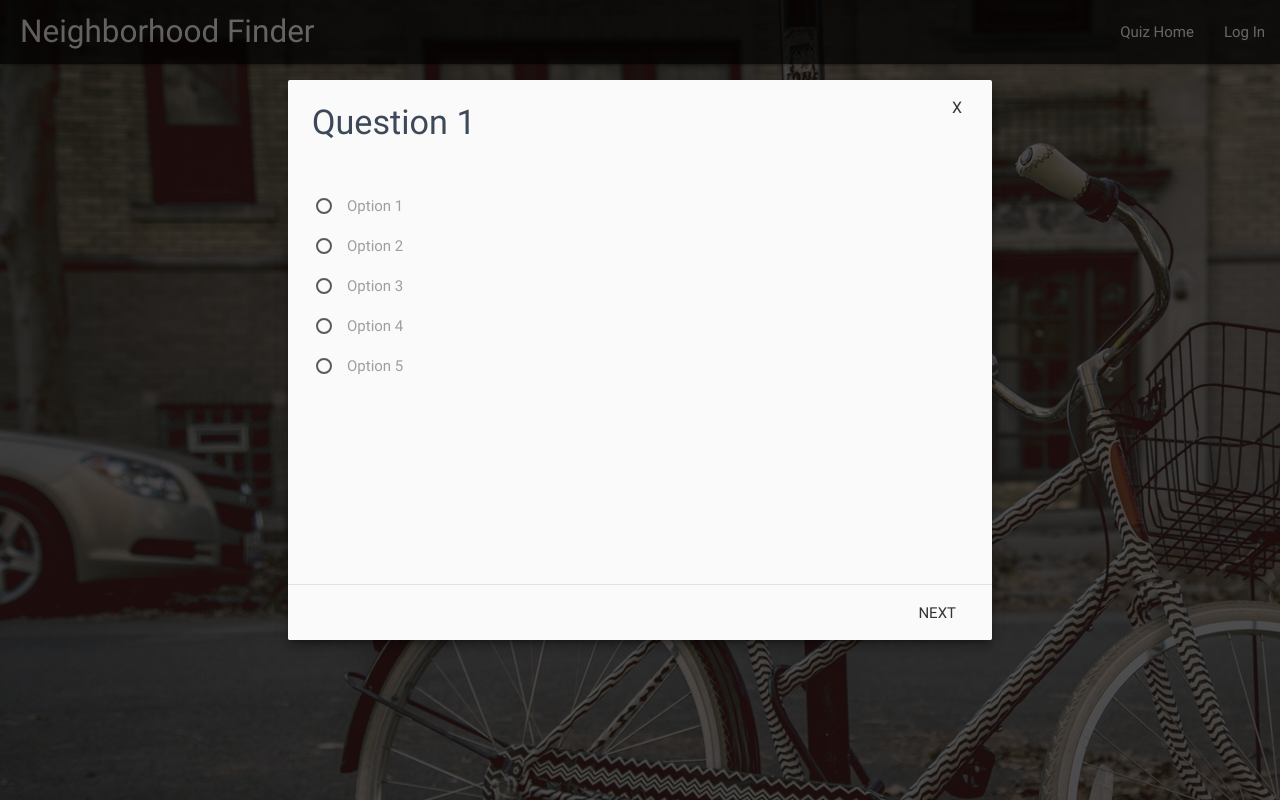
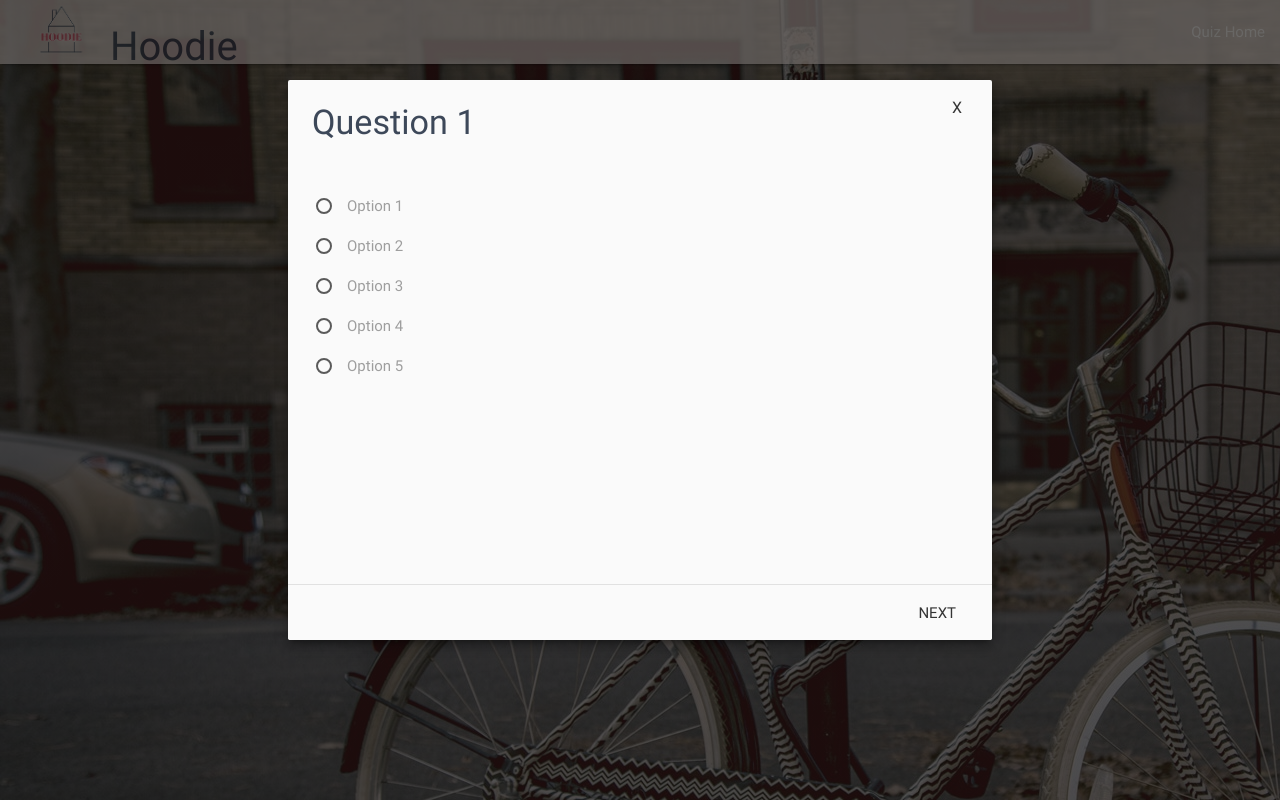
Before and after one commit to ajzdunek/Neighborhood-Finder, a website: page public/survey.html in a window 1280 px wide. Drawn offline with nearby package versions, Linux system fonts and the light colour scheme.

Commit message:
updates with new foreign key that matches with db

```diff
--- a/models/neighborhood_detail.js
+++ b/models/neighborhood_detail.js
@@ -35,8 +35,8 @@ module.exports = function (sequelize, DataTypes) {
                 len: [1]
             }
         },
-        FKNeighborhoodsGen: {
-            type: DataTypes.TEXT,
+        NeighborhoodgeneralId: {
+            type: DataTypes.INTEGER,
             allowNull: false,
             validate: {
                 len: [5]
--- a/public/css/style-survey.css
+++ b/public/css/style-survey.css
@@ -1,5 +1,5 @@
 nav {
-    background-color: black;
+    background-color: #D9CFCA;
     opacity: .7;
 }
 body {
@@ -8,8 +8,17 @@ body {
     color: #3D4859;
 }
 
-.brand-logo {
+.headNav {
     margin-left: 20px;
+    color: #3d4859;
+    font-size: 40px;
+}
+
+.hoodie-icon {
+    width: 60px;
+    margin-left: 30px;
+
+
 }
 
 .modal {
--- a/public/js/app.js
+++ b/public/js/app.js
@@ -398,8 +398,8 @@ $(document).ready(function () {
                     outDuration: 300
                 });
                 $('#modal1').modal('open');
-                console.log("data", data.data.nameData.Name);
-                console.log("data for neigh", data.data.detailData[0]);
+                console.log("data", data);
+                console.log("data for neigh", data.data.detailData);
 
                 $("#neighborhoodName").text(data.data.nameData.Name);
                 $(".description").text(data.data.nameData.Description);
--- a/public/survey.html
+++ b/public/survey.html
@@ -14,13 +14,10 @@
 <body>
     <nav>
         <div class="nav-wrapper" id="navigation">
-            <a href="#" class="brand-logo">Neighborhood Finder</a>
+            <img src="images/Chi-hood.png" class="hoodie-icon"><a class="headNav">Hoodie</a>
             <ul id="nav-mobile" class="right hide-on-med-and-down">
                 <li>
-                    <a href="badges.html">Quiz Home</a>
-                </li>
-                <li>
-                    <a href="collapsible.html">Log In</a>
+                    <a href="index.html">Quiz Home</a>
                 </li>
             </ul>
         </div>
--- a/routes/api-routes.js
+++ b/routes/api-routes.js
@@ -21,7 +21,7 @@ module.exports = function (app) {
         db.Neighborhooddetail.findAll({
           where: {
             // need to figure out how to call this on foreign key once tables associated
-            FKNeighborhoodsGen: general.dataValues.id
+            NeighborhoodgeneralId: general.dataValues.id
           }
         }).then(function (details) {
             var data = {
```
Also changed, not shown: public/images/Chi-hood.png (added).
